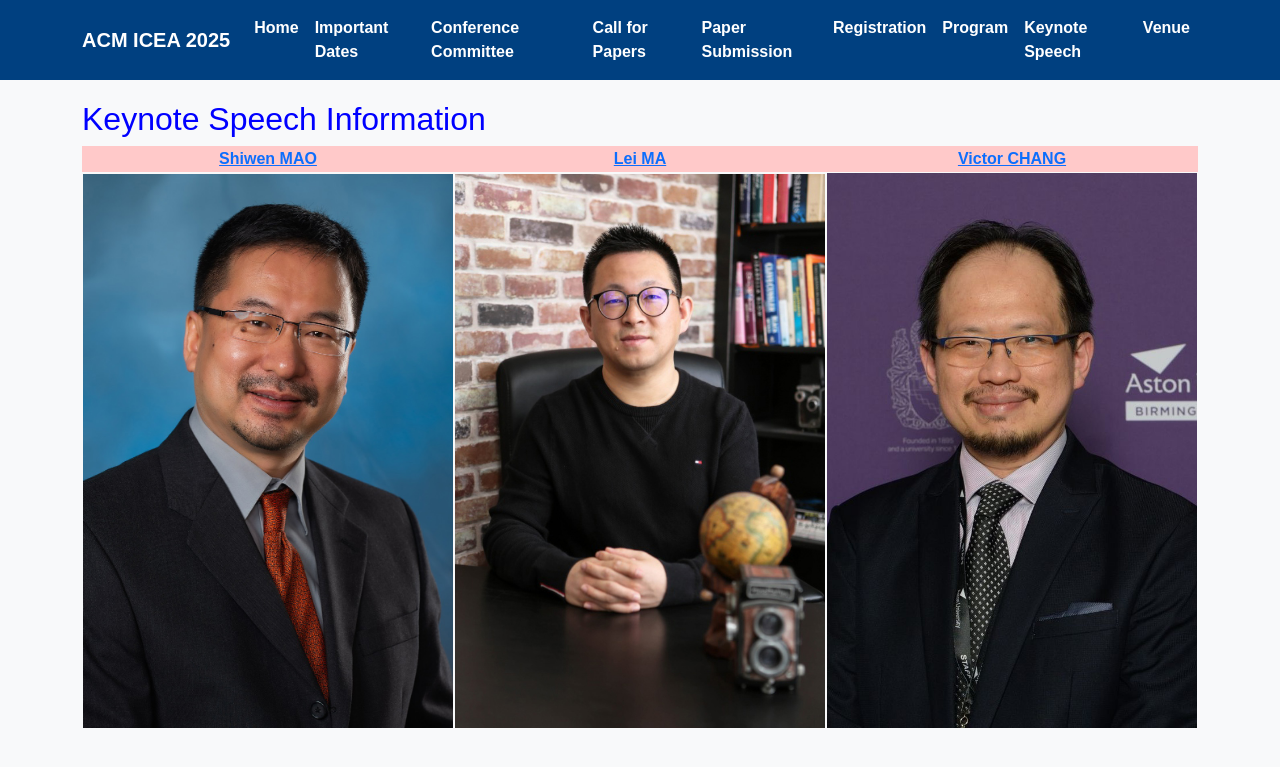
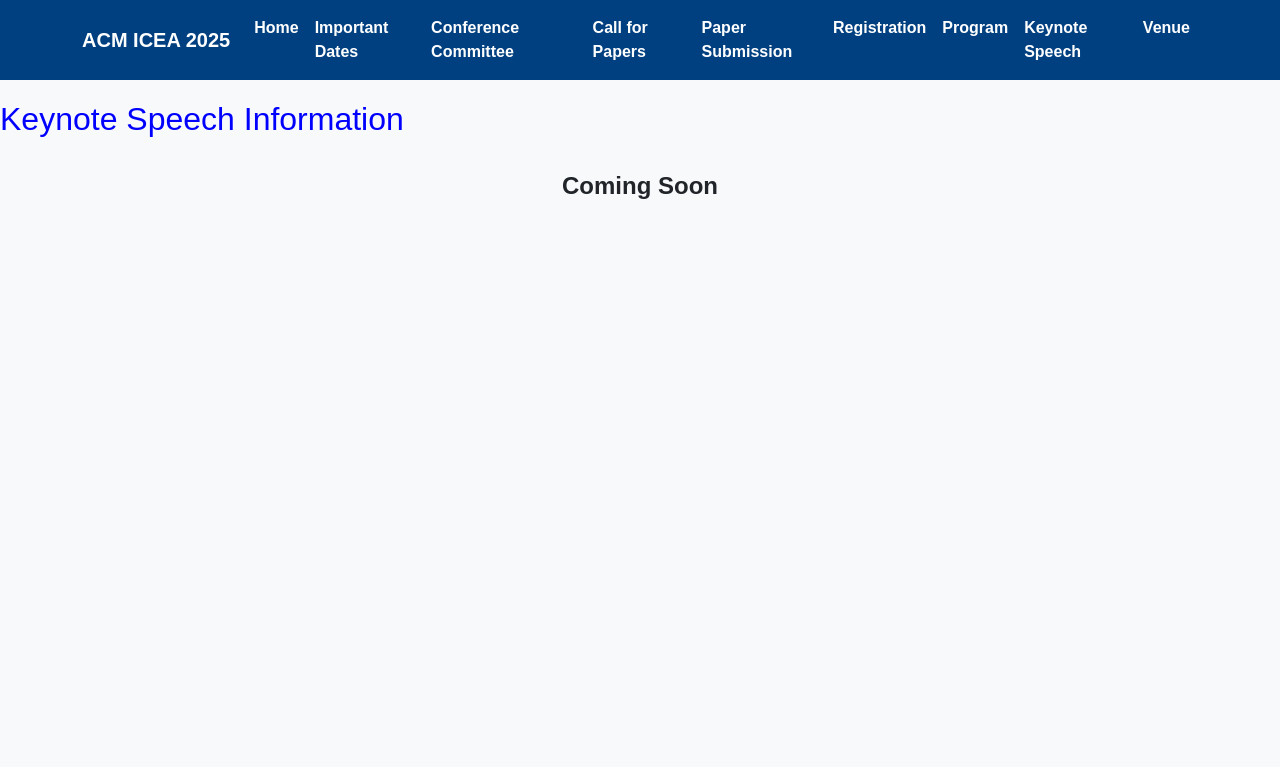
Before and after one commit to icea2025/latrobe, a Jekyll site: the page keynote/index.html, which Jekyll copies as it is, in a window 1280 px wide. Shown: the top 767 px of the page. Built offline with Jekyll 4.4.1, drawn with Linux system fonts in a browser that asks for light colours.

Commit message:
Update index.html

```diff
--- a/keynote/index.html
+++ b/keynote/index.html
@@ -70,43 +70,9 @@
   </div>
 </nav>
 
-<div class="container">
-  <div class="content">
-       <div>
-            <h2 style="color:#0000FF">Keynote Speech Information</h2>
-            <center>
-            <table class="tlayout2" cellspacing="0">
-                 <tbody style="text-align: center">
-                      <tr>
-                           <td class="theader" width="33%" style="background-color:#FFC9C9">
-                                <b><a href=https://icea-conf.github.io/2024/keynote/Mao.htm>Shiwen MAO</a></b>
-                           </td>
-                           <td class="theader" width="33%" style="background-color:#FFC9C9">
-                                <b><a href=https://icea-conf.github.io/2024/keynote/ma.htm>Lei MA</a></b>
-                           </td>
-                           <td class="theader" width="33%" style="background-color:#FFC9C9">
-                                <b><a href=https://icea-conf.github.io/2024/keynote/chang.htm>Victor CHANG</a></b>
-                           </td>
-                      </tr>
-                      <tr>
-
-                           <td class="tcontent3" rowspan="2">
-                           <img src="https://icea-conf.github.io/2024/image/keynote/ShiwenMao_Oct2020_med.jpg" alt="" style="max-width: 100%; height: auto;">
-                           </td>
-
-                           <td class="tcontent3" rowspan="2">
-                           <img src="https://icea-conf.github.io/2024/image/keynote/ma.jpg" alt="" style="max-width: 100%; height: auto;">
-                           </td>
-
-                             <td class="tcontent3" rowspan="2">
-                           <img src="https://icea-conf.github.io/2024/image/keynote/Victor.jpg" alt="" style="max-width: 100%; height: auto;">
-                           </td>
-                      </tr>
-                 </tbody>
-            </table><br>
-            </center>
-
-
-       </div>
-  </div>
+<div class="content">
+  <h2 style="color:#0000FF">Keynote Speech Information</h2>
+  <p class="text-center" style="font-size:24px; font-weight:bold; margin-top:30px;">
+    Coming Soon
+  </p>
 </div>
```
